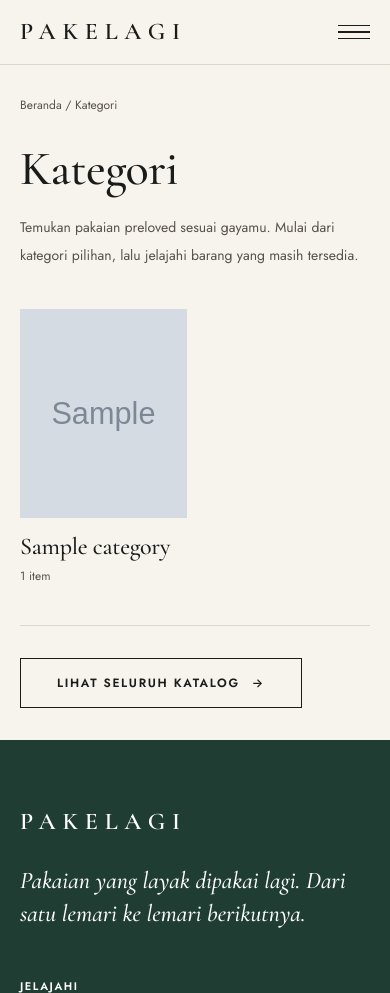
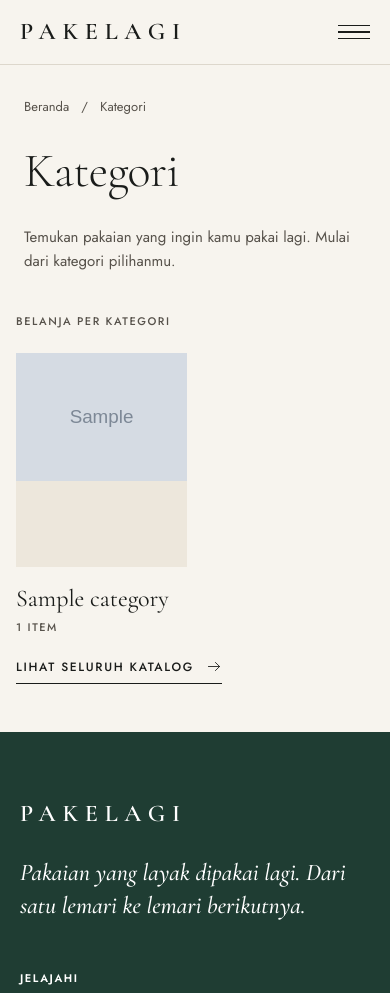
Before and after one commit to pbp-kelompok-b8/pakelagi, a Django app: template templates/categories/index.html in a window 390 px wide. Shown: the top 993 px of the page. Run offline with Django 5.2, Linux system fonts and the light colour scheme; the template is opened without the code that fills it: most values are stand-ins (such as "Sample title", 1, 10 or a date in 2020); grey boxes marked "Sample" are stand-in pictures; some libraries are stand-ins or nearby versions.

Commit message:
style: align category page with Figma desktop and mobile designs

```diff
--- a/main/views.py
+++ b/main/views.py
@@ -27,6 +27,7 @@ def category_index(request):
         "slug": slugify(value),
         "count": counts.get(value, 0),
         "image": f"images/categories/{slugify(value)}.svg",
+        "image_mobile": f"images/categories/{slugify(value)}-mobile.svg",
         "href": catalog_url + "?" + urlencode({"category": value}),
     } for value, label in Listing.Category.choices]
     return render(request, "categories/index.html", {"categories": categories})
--- a/static/css/categories.css
+++ b/static/css/categories.css
@@ -1,9 +1,64 @@
 /* Halaman kategori: gunakan token, font, dan komponen dasar proyek. */
+.category-head {
+    display: flex;
+    flex-direction: column;
+    gap: 1rem;
+    padding: 2rem 1.5rem 1.5rem;
+}
+
+.category-breadcrumb {
+    display: flex;
+    gap: .75rem;
+    color: var(--stone);
+    font-size: .8125rem;
+    line-height: 1.25rem;
+    letter-spacing: .002em;
+}
+
+.category-page h1 {
+    font-size: 3rem;
+    font-weight: 300;
+    line-height: 4.75rem;
+    letter-spacing: -.015em;
+}
+
+.category-intro {
+    color: var(--stone);
+    font-size: .9375rem;
+    line-height: 1.5rem;
+}
+
+.category-browse {
+    display: flex;
+    flex-direction: column;
+    align-items: flex-start;
+    gap: 1.5rem;
+    padding: 1rem 1rem 3rem;
+}
+
+.category-eyebrow,
+.category-caption p {
+    color: var(--stone);
+    font-size: .6875rem;
+    font-weight: 500;
+    line-height: 1rem;
+    letter-spacing: .14em;
+    text-transform: uppercase;
+}
+
+.category-page #category-browse-title {
+    display: none;
+    font-size: 3rem;
+    font-weight: 400;
+    line-height: 3.5rem;
+    letter-spacing: -.01em;
+}
+
 .category-grid {
     display: grid;
     grid-template-columns: repeat(2, minmax(0, 1fr));
-    gap: 2rem 1rem;
-    margin-top: 2.5rem;
+    gap: 1.5rem 1rem;
+    width: 100%;
 }
 
 .category-card {
@@ -20,8 +76,7 @@
 .category-artwork img {
     display: block;
     width: 100%;
-    height: 100%;
-    object-fit: cover;
+    height: auto;
     transition: transform 200ms ease;
 }
 
@@ -29,19 +84,34 @@
     display: flex;
     flex-direction: column;
     align-items: flex-start;
-    gap: .4rem;
+    gap: .25rem;
     padding-top: 1rem;
 }
 
-.category-caption h2 {
+.category-page .category-caption h3 {
     font-size: 1.5rem;
+    font-weight: 400;
+    line-height: 2rem;
+    letter-spacing: 0;
     overflow-wrap: anywhere;
 }
 
 .category-caption p {
-    color: var(--stone);
-    font-size: .75rem;
     white-space: nowrap;
+}
+
+.category-catalog-link {
+    font-weight: 500;
+    line-height: 1rem;
+}
+
+.category-catalog-arrow {
+    display: inline-flex;
+    align-items: center;
+    justify-content: center;
+    width: 1rem;
+    height: 1rem;
+    flex-shrink: 0;
 }
 
 .category-card:hover .category-artwork img,
--- a/templates/categories/index.html
+++ b/templates/categories/index.html
@@ -3,25 +3,36 @@
 
 {% block title %}Kategori{% endblock %}
 {% block meta_description %}Jelajahi pakaian preloved Pakelagi menurut kategori Top, Bottom, Dress, Outerwear, dan Modest Wear. Lihat jumlah barang yang masih tersedia.{% endblock %}
-{% block extra_css %}<link rel="stylesheet" href="{% static 'css/categories.css' %}">{% endblock %}
+{% block extra_css %}
+<link rel="stylesheet" href="https://fonts.googleapis.com/css2?family=Cormorant+Garamond:wght@300;400&display=swap">
+<link rel="stylesheet" href="{% static 'css/categories.css' %}">
+{% endblock %}
 {% block content %}
-<section class="container-page py-8 md:py-14" aria-labelledby="category-title">
-    <nav aria-label="Breadcrumb" class="text-xs text-stone mb-8">
-        <a href="{% url 'main:show_main' %}">Beranda</a> / <span aria-current="page">Kategori</span>
+<div class="category-page">
+<section class="container-page category-head" aria-labelledby="category-title">
+    <nav aria-label="Breadcrumb" class="category-breadcrumb">
+        <a href="{% url 'main:show_main' %}">Beranda</a> <span aria-hidden="true">/</span> <span aria-current="page">Kategori</span>
     </nav>
-    <h1 id="category-title" class="text-5xl md:text-7xl">Kategori</h1>
-    <p class="text-stone text-sm md:text-base leading-7 max-w-xl mt-5">Temukan pakaian preloved sesuai gayamu. Mulai dari kategori pilihan, lalu jelajahi barang yang masih tersedia.</p>
+    <h1 id="category-title">Kategori</h1>
+    <p class="category-intro">Temukan pakaian yang ingin kamu pakai lagi. Mulai dari kategori pilihanmu.</p>
+</section>
 
+<section class="container-page category-browse" aria-labelledby="category-browse-title">
+    <div class="category-section-head">
+        <p class="category-eyebrow">Belanja per kategori</p>
+        <h2 id="category-browse-title">Temukan bentukmu</h2>
+    </div>
     <ul class="category-grid" aria-label="Kategori pakaian">
         {% for category in categories %}
         <li>
             <a href="{{ category.href }}" class="category-card" data-category="{{ category.value }}"
                aria-labelledby="category-{{ category.slug }}-label" aria-describedby="category-{{ category.slug }}-count">
-                <div class="category-artwork">
-                    <img src="{% static category.image %}" alt="" width="400" height="500" loading="lazy">
-                </div>
+                <picture class="category-artwork">
+                    <source media="(max-width: 767px)" srcset="{% static category.image_mobile %}">
+                    <img src="{% static category.image %}" alt="" width="256" height="320" loading="lazy">
+                </picture>
                 <div class="category-caption">
-                    <h2 id="category-{{ category.slug }}-label">{{ category.label }}</h2>
+                    <h3 id="category-{{ category.slug }}-label">{{ category.label }}</h3>
                     <p id="category-{{ category.slug }}-count">{{ category.count }} item</p>
                 </div>
             </a>
@@ -29,8 +40,9 @@
         {% endfor %}
     </ul>
 
-    <div class="border-t border-line mt-10 md:mt-12 pt-8">
-        <a href="{% url 'listings:list' %}" class="btn btn-secondary">Lihat seluruh katalog <span aria-hidden="true">&rarr;</span></a>
-    </div>
+    <a href="{% url 'listings:list' %}" class="btn btn-text category-catalog-link">
+        Lihat seluruh katalog <span class="category-catalog-arrow" aria-hidden="true"><img src="{% static 'images/categories/arrow-right.svg' %}" alt="" width="11.5" height="8.833333"></span>
+    </a>
 </section>
+</div>
 {% endblock %}
```
Also changed, not shown: other parts of static/css/categories.css (+26 -4 lines), main/test_categories.py (+12 -1 lines), static/images/categories/arrow-right.svg (added), static/images/categories/bottom-mobile.svg (added), static/images/categories/bottom.svg, static/images/categories/dress-mobile.svg (added), static/images/categories/dress.svg, static/images/categories/modest-wear-mobile.svg (added), static/images/categories/modest-wear.svg, static/images/categories/outerwear-mobile.svg (added), static/images/categories/outerwear.svg, static/images/categories/top-mobile.svg (added), static/images/categories/top.svg.
